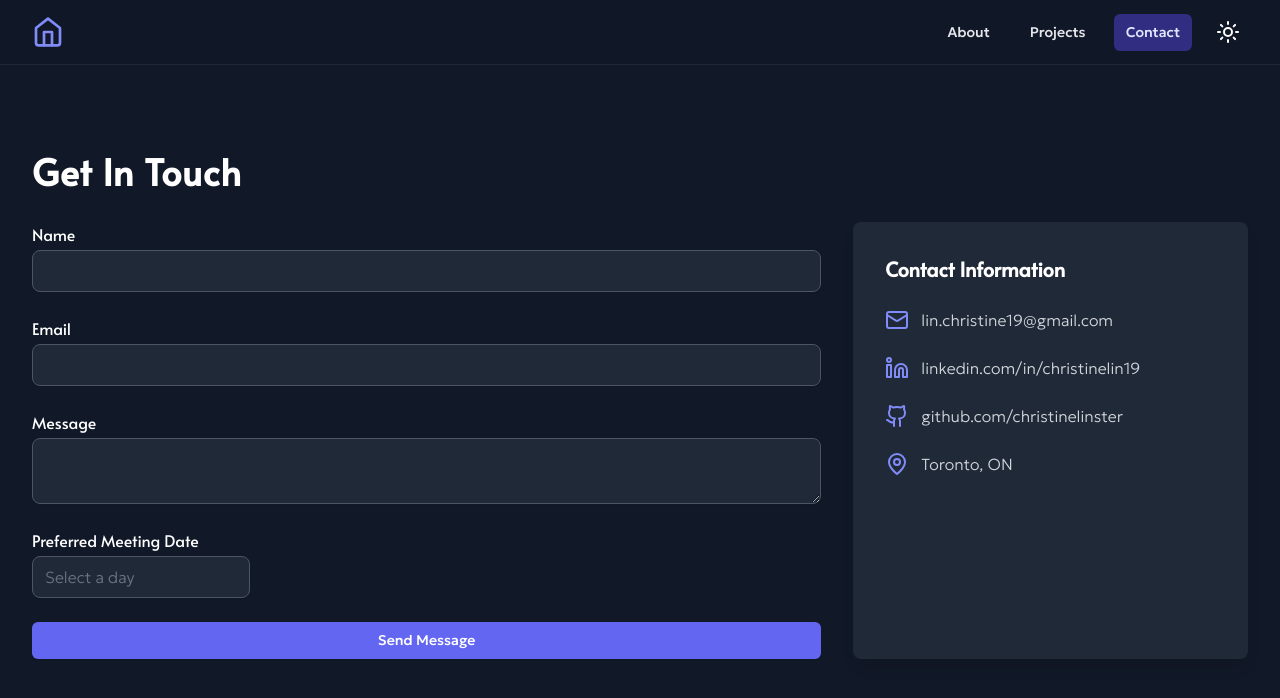
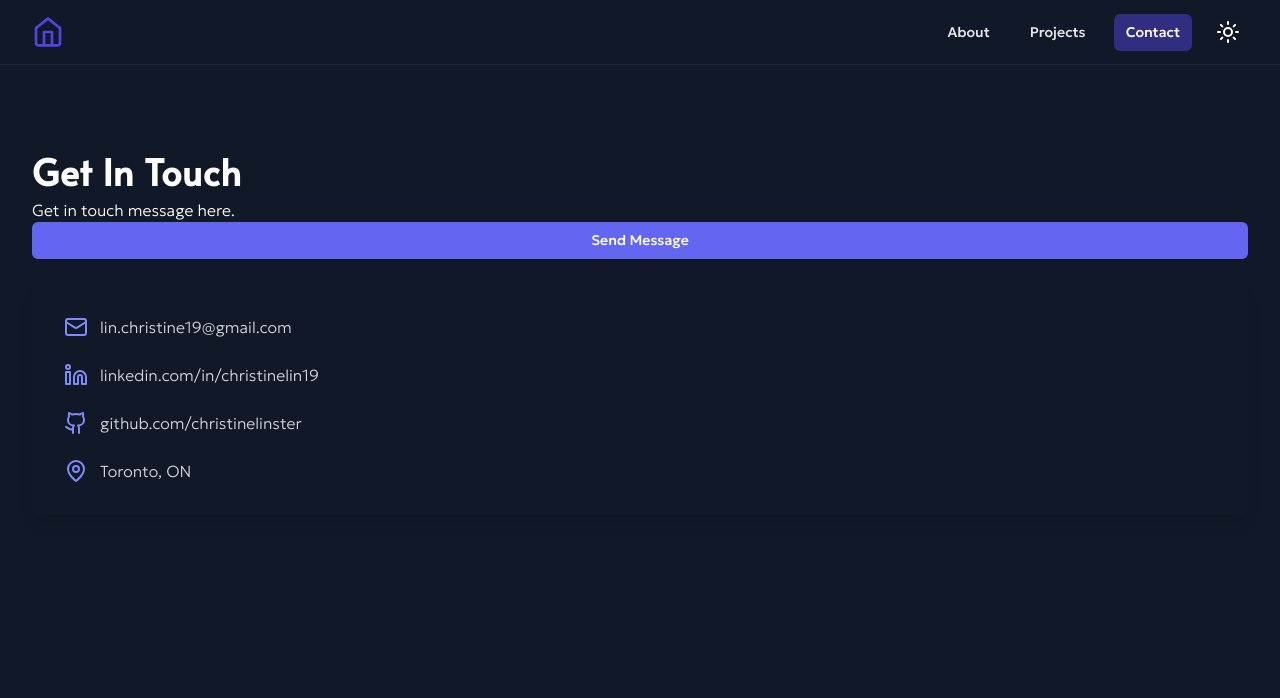
Before and after one commit to christinelinster/christine-lin, a React (Vite) app: page /contact in a window 1280 px wide. Shown: the top 698 px of the page. Built offline with nearby package versions, Linux system fonts and the light colour scheme.

Commit message:
update: color variables for home page

```diff
--- a/src/index.css
+++ b/src/index.css
@@ -3,11 +3,43 @@
 @import 'tailwindcss/components';
 @import 'tailwindcss/utilities';
 
-html{
+/* Root Variables */
+:root {
+    /* Colors */
+    --primary-black: #111827;
+    --primary-white:#f9fafb;
+    --primary-purple: #4f46e5;
+    --dark-purple: #4338ca;
+    --light-purple: #818cf8;
+
+    --primary-gray: #374151;
+    --dark-gray: #1f2937;
+    --light-gray: #e5e7eb;
+
+    --light-gray-purple: #e0e7ff;
+    --dark-gray-purple: #312e81;
+
+    --dark-text: #4b5563;
+    --light-text: #9ca3af;
+
+
+
+    /* Typography */
+    --font-title: 'Funnel Display', -apple-system, BlinkMacSystemFont, sans-serif;
+    --font-heading: 'Lato', -apple-system, BlinkMacSystemFont, sans-serif;
+    --font-body: 'Geologica', -apple-system, BlinkMacSystemFont, 'sans-serif'
+}
+
+
+html {
     font-family: "Geologica";
     font-weight: 200;
 }
 
-h1, h2, h3, h4, label{
+h1,
+h2,
+h3,
+h4,
+label {
     font-family: "Alata";
 }
--- a/src/pages/About.jsx
+++ b/src/pages/About.jsx
@@ -5,7 +5,6 @@ import ExperienceRole from "../components/ExperienceRole";
 import ProjectRole from "../components/ProjectRole";
 import projects from "../data/projects"
 import experiences from "../data/experiences";
-import certifications from "../data/certifications";
 import "../styles/about.css";
 
 const skills = [];
@@ -108,27 +107,6 @@ export default function About() {
                   </p>
                 </div>
               </div>
-              <div className="certifications-section">
-                <h3 className="section-title">Certifications</h3>
-                <div className="certifications-list">
-                  {certifications.map((cert, index) => (
-                    <div key={index} className="certification-item">
-                      <h4 className="certification-title">{cert.title}</h4>
-                      <a
-                        href={`${cert.link}`}
-                        target="_blank"
-                        rel="noopener noreferrer"
-                        className="certification-link"
-                      >
-                        <p className="certification-details">
-                          {cert.issuer} • {cert.date}
-                        </p>
-                        <ExternalLink className="h-4 w-4" />
-                      </a>
-                    </div>
-                  ))}
-                </div>
-              </div>
             </div>
           </div>
 
--- a/src/pages/Contact.jsx
+++ b/src/pages/Contact.jsx
@@ -1,121 +1,18 @@
-import { useState } from 'react';
-import DatePicker from 'react-datepicker';
-import "react-datepicker/dist/react-datepicker.css";
-import "../styles/datepicker.css";
+
 import "../styles/contact.css";
 import { Mail, Phone, MapPin, Linkedin, Github } from 'lucide-react';
 
 export default function Contact() {
-  const [selectedDate, setSelectedDate] = useState(null);
-  const [formData, setFormData] = useState({
-    name: '',
-    email: '',
-    message: '',
-  });
-
-  const handleSubmit = (e) => {
-    e.preventDefault();
-    // Handle form submission
-    const { name, email, message} = formData;
-    const meetingDate = selectedDate.toLocaleDateString();
-    const subject = encodeURIComponent(`New Message from ${name}`);
-    const body = encodeURIComponent(`Name: ${name}\n\nEmail: ${email}\n\nRequested Date: ${meetingDate}\n\nMessage: ${message}`);
-
-    window.location.href = `mailto:lin.christine19@gmail.com?subject=${subject}&body=${body}`;
-    console.log({ ...formData, meetingDate: selectedDate });
-
-  };
-
-  const handleChange = (e) => {
-    setFormData({
-      ...formData,
-      [e.target.name]: e.target.value,
-    });
-  };
-
-  // Exclude weekends and past dates
-  const isWeekday = (date) => {
-    const day = date.getDay();
-    return day !== 0 && day !== 6;
-  };
 
   return (
     <div className="contact-container">
       <div className="contact-content">
         <div className="contact-header">
           <h1 className="contact-title">Get In Touch</h1>
+          <p>Get in touch message here.</p>
+          <button className="submit-button"><a href="mailto:lin.christine19@gmail.com">Send Message</a></button>
         </div>
-        <div className="contact-grid">
-          <div>
-            <form onSubmit={handleSubmit} className="space-y-6">
-              <div className="form-group">
-                <label htmlFor="name" className="form-label">
-                  Name
-                </label>
-                <input
-                  type="text"
-                  name="name"
-                  id="name"
-                  value={formData.name}
-                  onChange={handleChange}
-                  className="form-input"
-                  required
-                />
-              </div>
-              <div className="form-group">
-                <label htmlFor="email" className="form-label">
-                  Email
-                </label>
-                <input
-                  type="email"
-                  name="email"
-                  id="email"
-                  value={formData.email}
-                  onChange={handleChange}
-                  className="form-input"
-                  required
-                />
-              </div>
-              <div className="form-group">
-                <label htmlFor="message" className="form-label">
-                  Message
-                </label>
-                <textarea
-                  name="message"
-                  id="message"
-                  rows={2}
-                  value={formData.message}
-                  onChange={handleChange}
-                  className="form-input"
-                  required
-                />
-              </div>
-              <div className="form-group">
-                <label className="form-label">
-                  Preferred Meeting Date
-                </label>
-                <DatePicker
-                  selected={selectedDate}
-                  onChange={date => setSelectedDate(date)}
-                  filterDate={isWeekday}
-                  minDate={new Date()}
-                  className="form-input"
-                  placeholderText="Select a day"
-                />
-              </div>
-              <div>
-                <button
-                  type="submit"
-                  className="submit-button"
-                >
-                  Send Message
-                </button>
-              </div>
-            </form>
-          </div>
-
           <div className="contact-info">
-            <h3 className="contact-info-title">Contact Information</h3>
             <div className="contact-info-list">
               <div className="contact-info-item">
                 <Mail className="contact-info-icon" />
@@ -142,7 +39,6 @@ export default function Contact() {
               </div>
             </div>
           </div>
-        </div>
       </div>
     </div>
   );
--- a/src/pages/Home.jsx
+++ b/src/pages/Home.jsx
@@ -11,13 +11,18 @@ export default function Home() {
       <div className="home-content">
         <div className="text-center">
           <h2 className="home-title">
-            <span className="block">Hello, I'm</span>
+            <span className="block">Hi, my name is</span>
             <span className="home-name">Christine Lin</span>
+            <p>Software Engineer</p>
           </h2>
 
 
           <p className="home-description">
-          <Typewriter
+            After four years leading tech strategy and partnerships,
+            I moved from the boardroom to the codebase to build solutions I used to only imagine.
+            Today, I am dedicated to building scalable applications rooted in technical excellence, user empathy, and business impact. I don't just write code; I build tools that solve real-world problems.
+
+          {/* <Typewriter
           options={{
             autoStart: true,
             loop: true,
@@ -25,18 +30,15 @@ export default function Home() {
             onInit={(typewriter) => {
               typewriter
               .changeDelay(50)
-                .typeString("Software Developer | ")
+                .typeString("Software Engineer | ")
                 .changeDelay(50)
                 .pauseFor(300)
-                .typeString("Oracle Practice Lead | ")
-                .changeDelay(50)
-                .pauseFor(300)
-                .typeString(" Lifelong Student ")
+                .typeString(" Building Impacftful Solutions ")
                 .pauseFor(3000)
                 .deleteAll()
                 .start()
             }}
-          />
+          /> */}
           </p>
           <div className="button-container">
             <div>
--- a/src/styles/contact.css
+++ b/src/styles/contact.css
@@ -147,15 +147,12 @@ textarea.form-input:focus {
 }
 
 .contact-info {
-  background-color: #ffffff;
   border-radius: 0.5rem;
   padding: 2rem;
   box-shadow: 0 10px 15px -3px rgba(0, 0, 0, 0.1);
 }
 
-.dark .contact-info {
-  background-color: #1f2937;
-}
+
 
 .contact-info-title {
   font-size: 1.25rem;
--- a/src/styles/navbar.css
+++ b/src/styles/navbar.css
@@ -2,14 +2,14 @@
   position: fixed;
   width: 100%;
   z-index: 50;
-  background-color: rgba(255, 255, 255, 0.8);
+  background-color: var(--primary-white);
   backdrop-filter: blur(15px);
-  border-bottom: 1px solid #e5e7eb;
+  border-bottom: 1px solid var(--light-gray)
 }
 
 .dark .navbar {
-  background-color: rgba(17, 24, 39, 0.8);
-  border-bottom-color: #1f2937;
+  background-color: var(--primary-black);
+  border-bottom-color: var(--dark-gray)
 }
 
 .navbar-container {
@@ -43,20 +43,21 @@
 }
 
 .home-link {
-  color: #4f46e5;
+  color: var(--primary-purple);
   transition: color 0.2s;
 }
 
 .dark .home-link {
-  color: #818cf8;
+  color: var(--primary-purple)
 }
 
 .home-link:hover {
-  color: #4338ca;
+  color: var(--dark-purple);
 }
 
 .dark .home-link:hover {
-  color: #6366f1;
+  color: var(--light-purple);
+
 }
 
 .home-icon {
@@ -82,43 +83,43 @@
   font-size: 0.875rem;
   font-weight: 500;
   transition: all 0.2s;
-  color: #374151;
+  color: var(--primary-gray);
 }
 
 .dark .nav-link {
-  color: #e5e7eb;
+  color: var(--light-gray);
 }
 
 .nav-link:hover {
-  background-color: #f3f4f6;
+  background-color: var(--light-gray);
 }
 
 .dark .nav-link:hover {
-  background-color: #374151;
+  background-color: var(--primary-gray);
 }
 
 .nav-link.active {
-  background-color: #e0e7ff;
-  color: #4f46e5;
+  background-color: var(--light-gray-purple);
+  color: var(--dark-purple);
 }
 
 .dark .nav-link.active {
-  background-color: #312e81;
-  color: #e0e7ff;
+  background-color: var(--dark-gray-purple);
+  color: var(--primary-white);
 }
 
 .theme-toggle {
   padding: 0.5rem;
-  border-radius: 9999px;
+  border-radius: 50%;
   transition: background-color 0.2s;
 }
 
 .theme-toggle:hover {
-  background-color: #f3f4f6;
+  background-color: var(--light-gray);
 }
 
 .dark .theme-toggle:hover {
-  background-color: #374151;
+  background-color: var(--primary-gray)
 }
 
 .theme-icon {
@@ -145,8 +146,8 @@
   right: 0;
   left: 0;
   padding: 0.5rem 1rem;
-  background-color: #ffffff;
-  border-bottom: 1px solid #e5e7eb;
+  background-color: var(--primary-white);
+  border-bottom: 1px solid var(--light-gray);
 }
 
 .dark .mobile-menu {
```
Also changed, not shown: src/styles/home.css (+17 -18 lines), index.html (line endings or trailing spaces).
